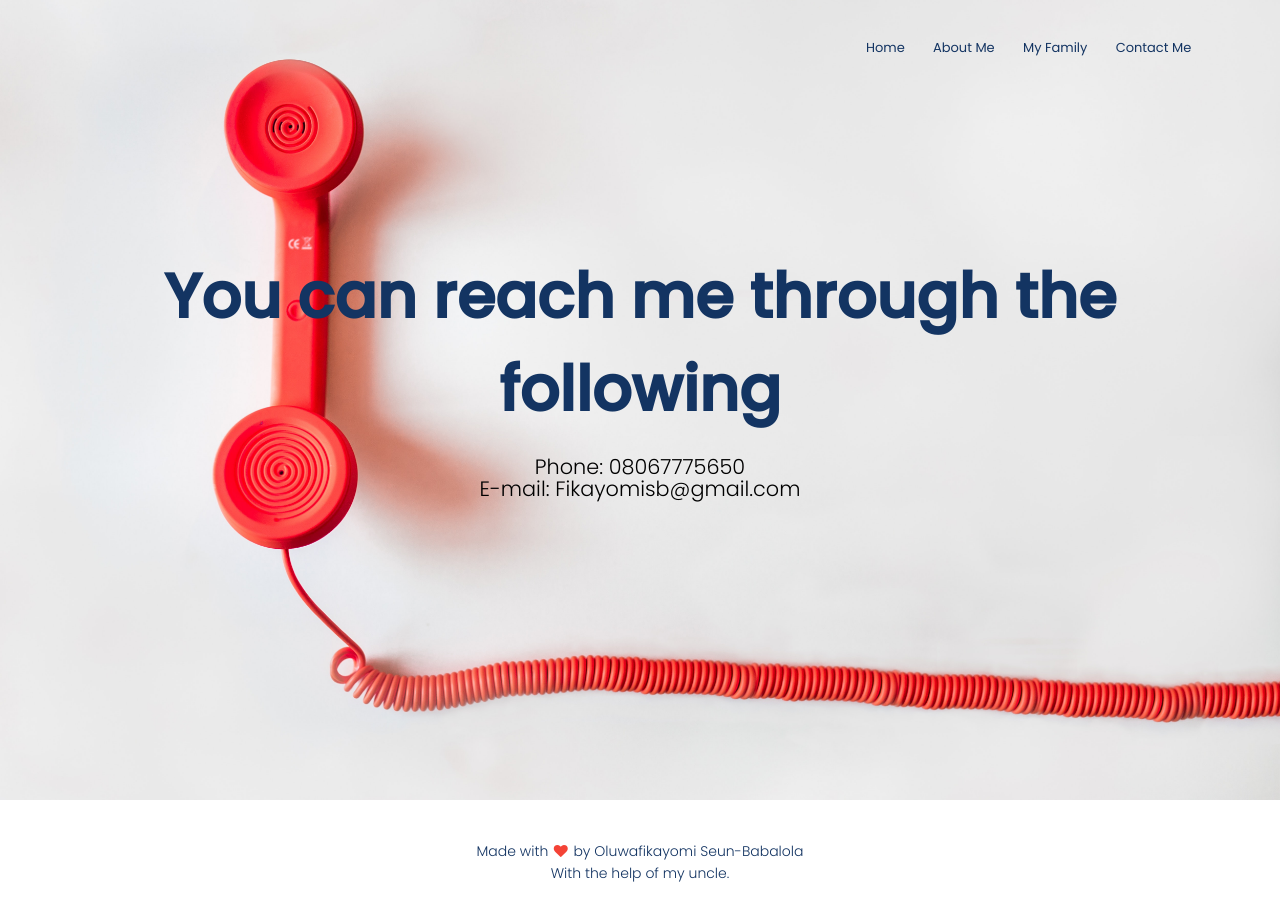
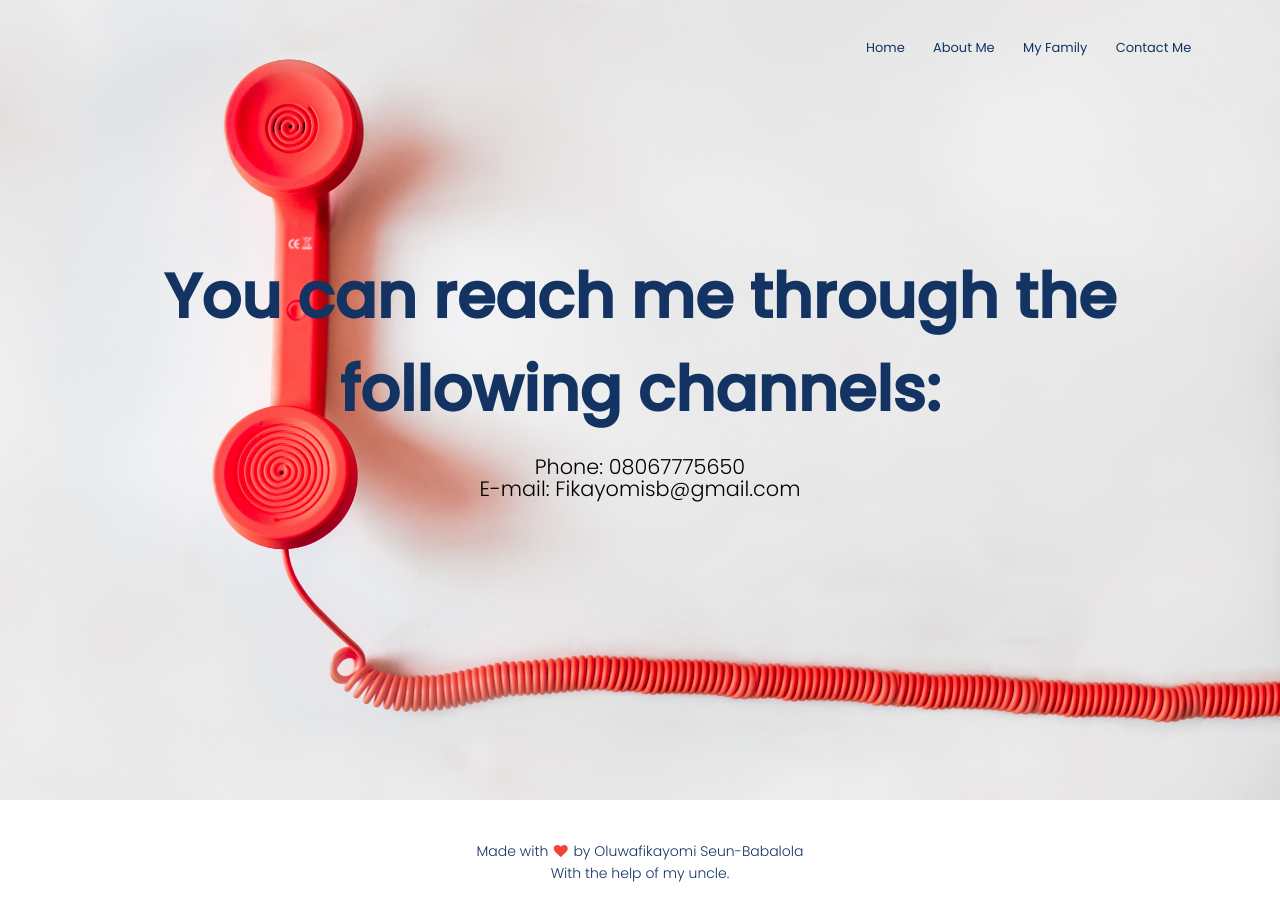
Before and after one commit to Lateeftheshyboy/Fikayomi-SB, a plain HTML site: page contact.html in a window 1280 px wide. Drawn offline with Linux system fonts and the light colour scheme.

Commit message:
Update contact.html

```diff
--- a/contact.html
+++ b/contact.html
@@ -28,7 +28,7 @@
         </nav>
 
     <div class="text-box">
-            <h1>You can reach me through the following</h1>
+            <h1>You can reach me through the following channels:</h1>
             <p>Phone: 08067775650 <br>
                 E-mail: Fikayomisb@gmail.com
             </p>
```
